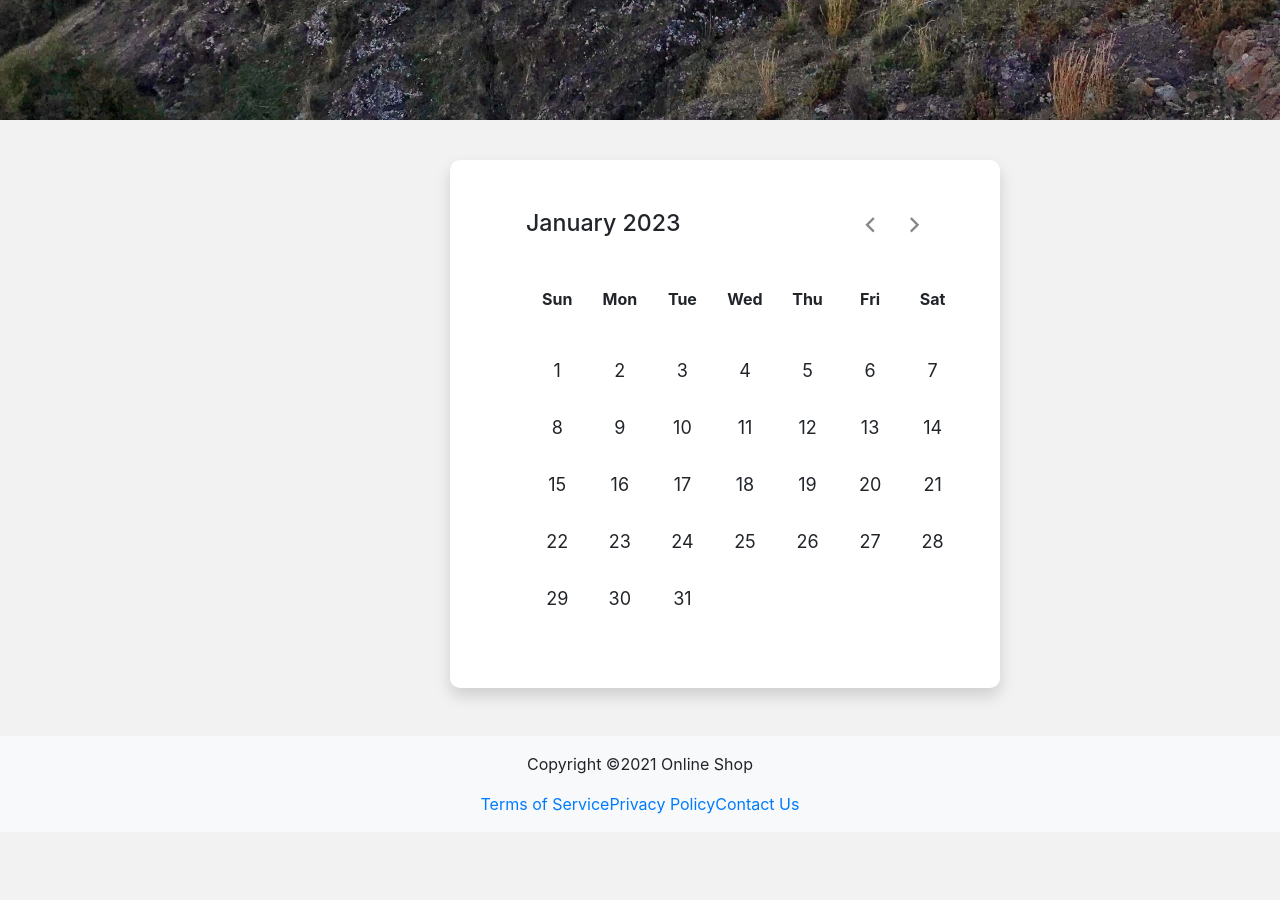
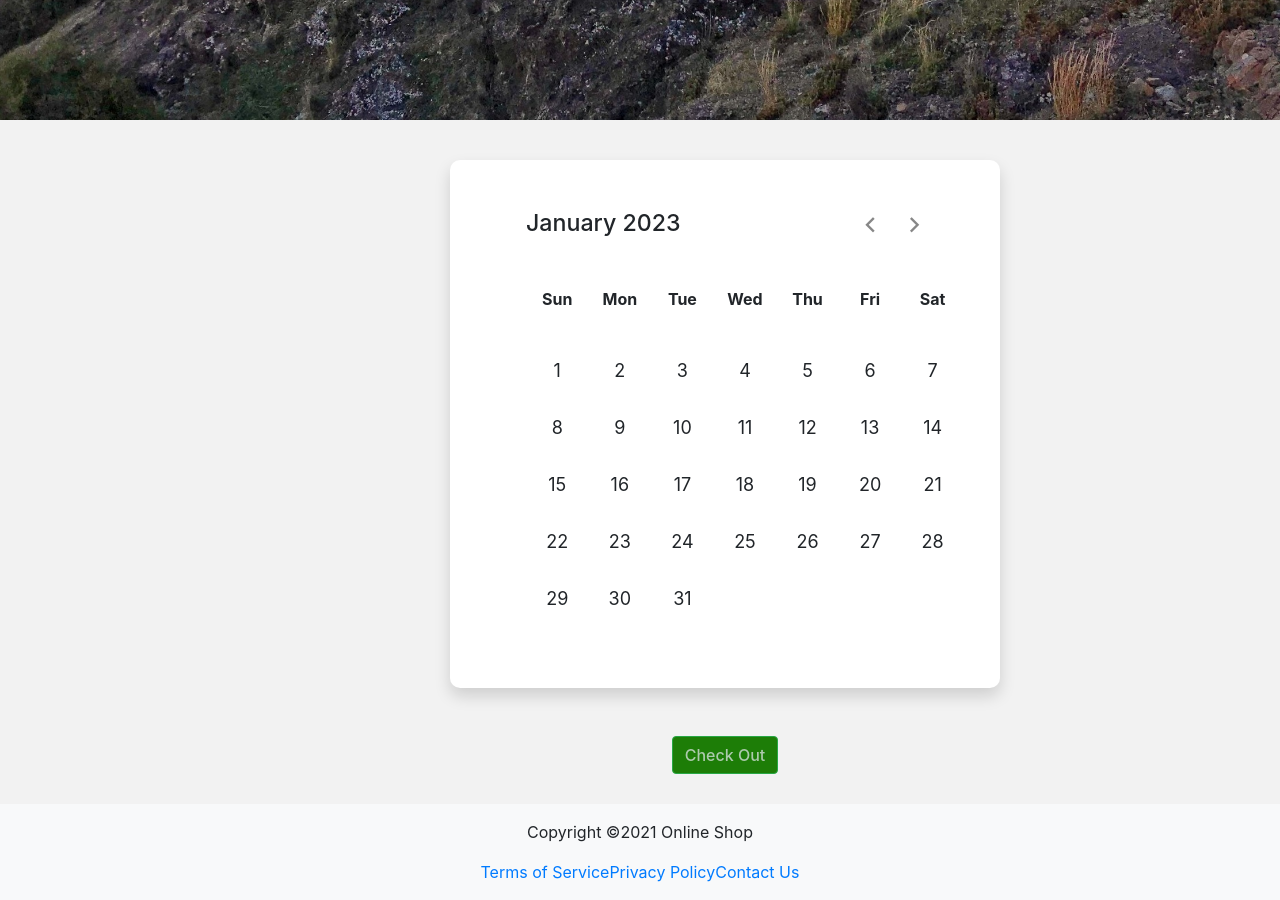
Before and after one commit to mcharalambides/Online-Shop, a plain HTML site: page index.html in a window 1280 px wide. Shown: the part 680-1580 px from the top of the page. Before the commit the page ends 1512 px from the top, so only its background shows below. Drawn offline with nearby package versions, Linux system fonts and the light colour scheme.

Commit message:
New changes

```diff
--- a/index.html
+++ b/index.html
@@ -10,44 +10,8 @@
 
 </head>
 <body>
-  <header>
-    <nav class="navbar navbar-expand-lg navbar-light">
-      <div class="container-fluid">
-        <div class="collapse navbar-collapse container-fluid justify-content-center" id="navbarScroll">
-          <div style="padding-right: 40px;">
-            <a class="navbar-brand" href="/">
-              <div class="logo-image">
-                    <img src="Logo.png" class="img-fluid">
-              </div>
-            </a>
-          </div>
-          <ul class="navbar-nav me-auto my-2 my-lg-0 navbar-nav-scroll" style="--bs-scroll-height: 100px;">
-            <li class="nav-item">
-              <a class="nav-link active" aria-current="page" href="#">Home</a>
-            </li>
-            <li class="nav-item">
-              <a class="nav-link" href="#">2T Enduro</a>
-            </li>
-            <li class="nav-item dropdown">
-              <a class="nav-link dropdown-toggle" href="#" id="navbarScrollingDropdown" role="button" data-bs-toggle="dropdown" aria-expanded="false">
-                Easy Enduro
-              </a>
-              <ul class="dropdown-menu" aria-labelledby="navbarScrollingDropdown">
-                <li><a class="dropdown-item" href="#">Action</a></li>
-                <li><a class="dropdown-item" href="#">Another action</a></li>
-                <li><hr class="dropdown-divider"></li>
-                <li><a class="dropdown-item" href="#">Something else here</a></li>
-              </ul>
-            </li>
-            <li class="nav-item">
-              <a class="nav-link disabled" href="#" tabindex="-1" aria-disabled="true">First Timers</a>
-            </li>
-          </ul>
-          <div style="padding-left:60px;"><button class="btn btn-outline-success" type="submit">BOOK NOW</button></div>
-        </div>
-      </div>
-    </nav>
-  </header>
+
+<my-header></my-header>
 
 
   <div id="image-banner" class="parallax image-banner">
@@ -62,8 +26,8 @@
 
         <!-- style="display:flex; justify-content:center; align-items: center; margin-top: 30px;" -->
 
-
-        <div class="shadow p-3 mb-5 bg-white rounded-50 wrapper">
+        <div class = "column1">
+          <div class="shadow p-3 mb-5 bg-white rounded-50 wrapper">
             <div class="wrapper_header">
                 <p class="current-date"> April 2022</p>
                 <div class="icons">
@@ -85,17 +49,15 @@
 
         </div>
         </div>
+
+        <div>
+          <a id="checkoutBtn" style = "color: #accaac; font-weight: 500; background-color: #1d7d07;" class="btn btn-outline-success" href="header.html">Check Out</a>
+        </div>
+
+        </div>
     </main>
-        <footer class="bg-light py-3">
-            <div class="container">
-              <p class="text-center">Copyright &copy;2021 Online Shop</p>
-              <div class="d-flex justify-content-center">
-                <a href="#">Terms of Service</a>
-                <a href="#">Privacy Policy</a>
-                <a href="#">Contact Us</a>
-              </div>
-            </div>
-          </footer>
+
+    <my-footer></my-footer>
 
      <script src="https://code.jquery.com/jquery-latest.min.js"></script>
      <script src="script.js"></script>
--- a/script.js
+++ b/script.js
@@ -32,6 +32,71 @@ function changeBanner() {
 // Set the interval to change the banner image
 //setInterval(changeBanner, 5000); // change the banner every 5 seconds
 
+//Define Header and Footer
+
+class MyHeader extends HTMLElement {
+    connectedCallback(){
+        this.innerHTML  =`
+        <header>
+        <nav class="navbar navbar-expand-lg navbar-light">
+          <div class="container-fluid">
+            <div class="collapse navbar-collapse container-fluid justify-content-center" id="navbarScroll">
+              <div style="padding-right: 40px;">
+                <a class="navbar-brand" href="/">
+                  <div class="logo-image">
+                        <img src="Logo.png" class="img-fluid">
+                  </div>
+                </a>
+              </div>
+              <ul class="navbar-nav me-auto my-2 my-lg-0 navbar-nav-scroll" style="--bs-scroll-height: 100px;">
+                <li class="nav-item">
+                  <a class="nav-link active" aria-current="page" href="#">Home</a>
+                </li>
+                <li class="nav-item">
+                  <a class="nav-link" href="#">2T Enduro</a>
+                </li>
+                <li class="nav-item dropdown">
+                  <a class="nav-link dropdown-toggle" href="#" id="navbarScrollingDropdown" role="button" data-bs-toggle="dropdown" aria-expanded="false">
+                    Easy Enduro
+                  </a>
+                  <ul class="dropdown-menu" aria-labelledby="navbarScrollingDropdown">
+                    <li><a class="dropdown-item" href="#">Action</a></li>
+                    <li><a class="dropdown-item" href="#">Another action</a></li>
+                    <li><hr class="dropdown-divider"></li>
+                    <li><a class="dropdown-item" href="#">Something else here</a></li>
+                  </ul>
+                </li>
+                <li class="nav-item">
+                  <a class="nav-link disabled" href="#" tabindex="-1" aria-disabled="true">First Timers</a>
+                </li>
+              </ul>
+              <div style="padding-left:60px;">
+                <button style = "color: #accaac; font-weight: 500; background-color: #1d7d07;" class="btn btn-outline-success" type="submit">BOOK NOW</button></div>
+            </div>
+          </div>
+        </nav>
+      </header>`
+    }
+}
+
+class MyFooter extends HTMLElement {
+    connectedCallback(){
+        this.innerHTML  =`
+        <footer class="bg-light py-3">
+        <div class="container">
+          <p class="text-center">Copyright &copy;2021 Online Shop</p>
+          <div class="d-flex justify-content-center">
+            <a href="#">Terms of Service</a>
+            <a href="#">Privacy Policy</a>
+            <a href="#">Contact Us</a>
+          </div>
+        </div>
+      </footer>`
+    }
+}
+
+customElements.define('my-header', MyHeader);
+customElements.define('my-footer', MyFooter);
 
 $(document).ready(function () {
 
--- a/style.css
+++ b/style.css
@@ -46,6 +46,10 @@ header {
     font-size: 30px;
     padding-top: 100px;
     font-weight: 600;
+  }
+
+  .nav-link{
+    color: #cecccc;
   }
   /* CSS for calendar portion*/
   .wrapper {
@@ -142,12 +146,6 @@ header {
     color: #aaa;
   }
 
-  .btn{
-    color: #accaac;
-    font-weight: 500;
-    background-color: #1d7d07;
-  }
-
   .logo-image{
     width: 186px;
     height: 186px;
@@ -170,3 +168,16 @@ header {
     background-repeat: no-repeat;
     background-size: cover;
   }
+
+  #checkoutBtn {
+    color: #000000;
+    font-weight: 500;
+    background-color: #fff;
+  }
+
+  .column1{
+    flex-direction: column;
+    display: flex;
+    align-items: center;
+    padding-bottom: 30px;
+  }
```
Also changed, not shown: checkout.html (added, +58 -0 lines).
